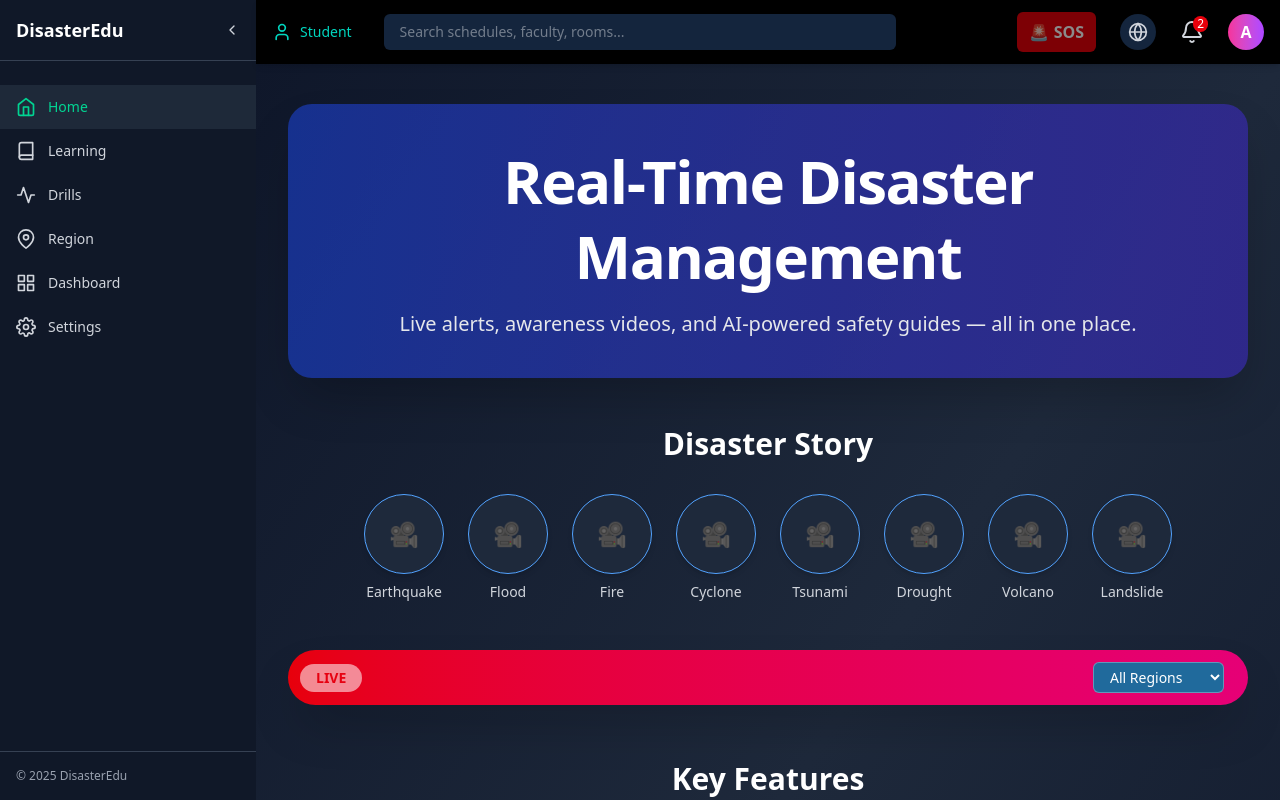
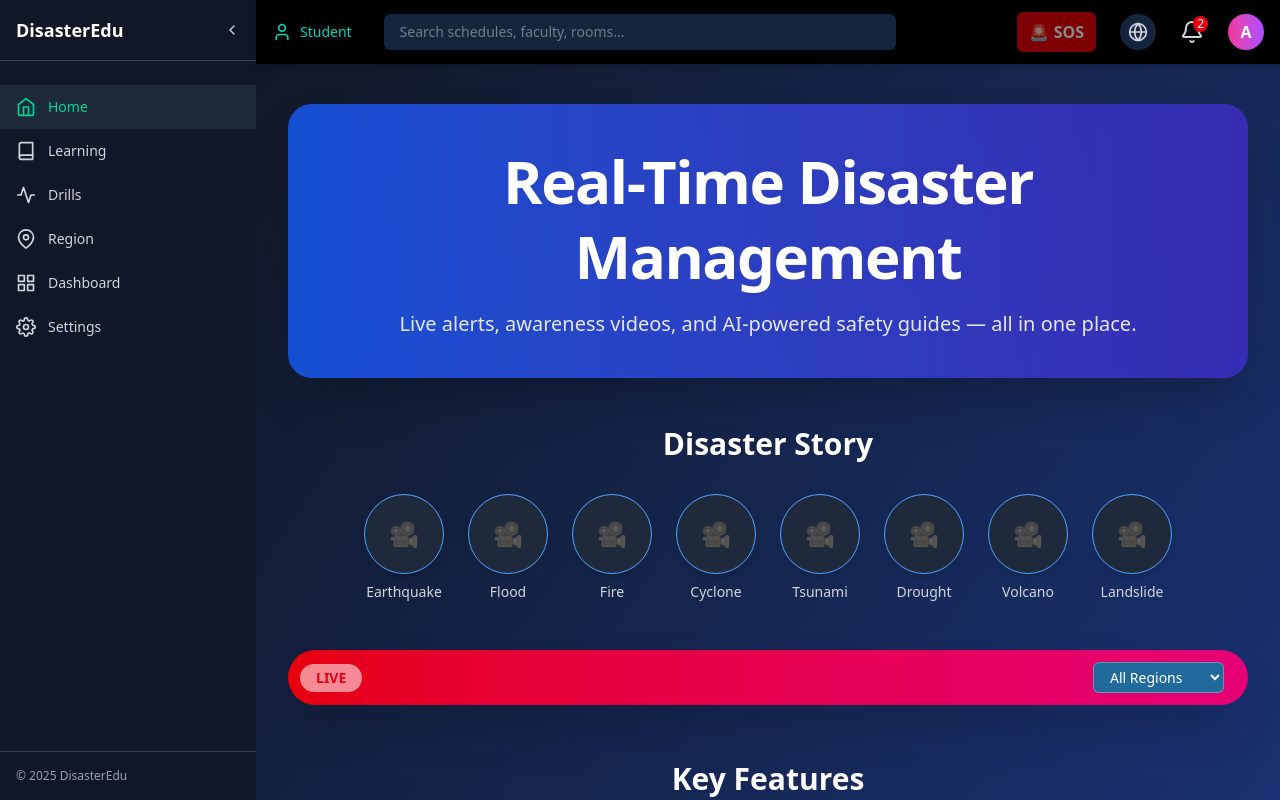
Before and after one commit to Deepanshu2708/SIH-Raksha-Learning-Platform, a React (Vite) app: page / in a window 1280 px wide. Both pictures are taken after typing "Sample", "Sample123" into the empty fields and a click on the button "Sign In". Built offline with nearby package versions, Linux system fonts and the light colour scheme.

Commit message:
updated code

```diff
--- a/src/pages/Home.jsx
+++ b/src/pages/Home.jsx
@@ -45,7 +45,7 @@ function Home() {
   ];
 
   return (
-    <div className="min-h-screen bg-gradient-to-br from-[#0F172A] via-[#1E293B] to-[#0F172A] text-white">
+    <div className="min-h-screen bg-gradient-to-br from-gray-900 to-blue-900  text-white">
       <main className="container mx-auto px-4 lg:px-8 py-10">
 
         {/* Hero Section */}
@@ -53,7 +53,7 @@ function Home() {
           initial={{ opacity: 0, y: 30 }}
           animate={{ opacity: 1, y: 0 }}
           transition={{ duration: 0.7, ease: "easeOut" }}
-          className="relative bg-gradient-to-r from-blue-800/70 to-indigo-800/70 rounded-3xl p-10 text-center shadow-2xl mb-12"
+          className="relative bg-gradient-to-r from-blue-600/80 to-indigo-700/70 rounded-3xl p-10 text-center shadow-2xl mb-12"
         >
           <h1 className="text-4xl md:text-6xl font-extrabold tracking-tight leading-tight mb-4">
             Real-Time Disaster Management
```
